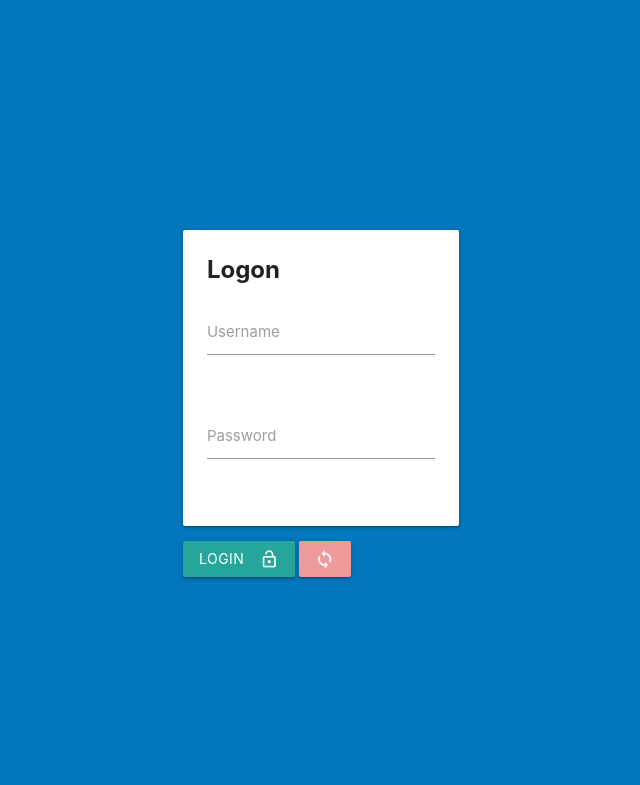
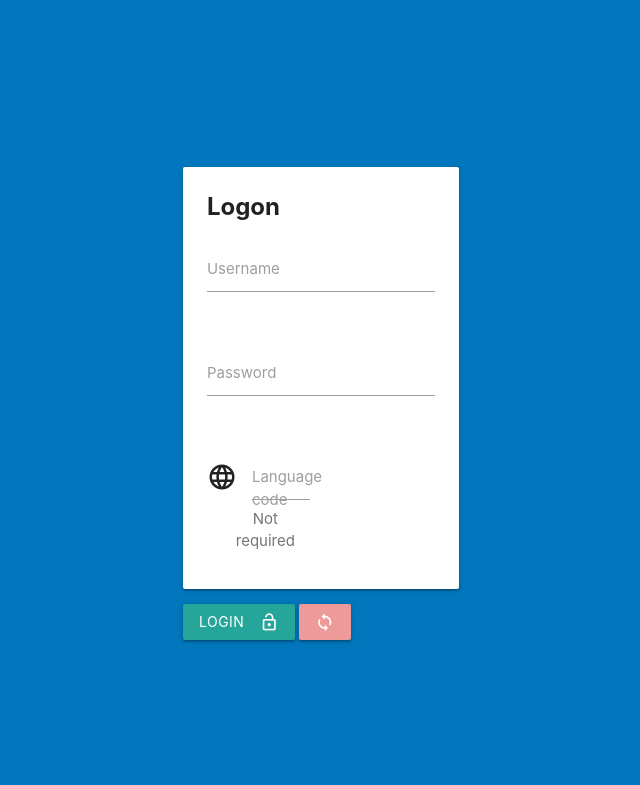
Before and after one commit to Klinken/Hello-app, a PHP site: page / in a window 1280 px wide. Shown: the top 785 px of the page, without its empty margins (319-959 px from the left). Run offline with PHP 8.4, Linux system fonts and the light colour scheme; some libraries are stand-ins or nearby versions.

Commit message:
User can now choose language

```diff
--- a/index.php
+++ b/index.php
@@ -18,7 +18,7 @@
       <div class="col m4 offset-m4">
         <div class="card white hoverable">
 
-        <form class="card-content" action="welcome.php" method="post">
+          <form class="card-content" action="welcome.php" method="post">
 
             <span class="card-title" style="font-weight:bold;">Logon</span>
 
@@ -38,6 +38,17 @@
 
               </div>
             </div>
+
+          <div class="row">
+
+            <div class="input-field col s6">
+              <i class="material-icons prefix">language</i>
+              <input type="text" name="language">
+              <label>Language code</label>
+              <span class="badge">Not required</span>
+            </div>
+            </div>
+
         </div>
 
         <div class="card-action">
@@ -74,7 +85,7 @@
     [X] User can click the 'Login' button to perform a mock login.
     [X] User can see a message if either or both of the input fields are empty and the border color of the field(s) in error should be changed to red.
     [X] User can see a login acknowledgement message in the format: <hello-in-native-language> <user-name> you have successfully logged in!
-    [] User can click the 'Logout' button to clear the text input fields and any previous messages.
+    [X] User can click the 'Logout' button to clear the text input fields and any previous messages.
     [] User can see a new message when successfully logged out in the format: Have a great day <user-name>!
 
     #Bonus features
```
Also changed, not shown: getapi.js (+17 -1 lines), welcome.php (+30 -2 lines).
